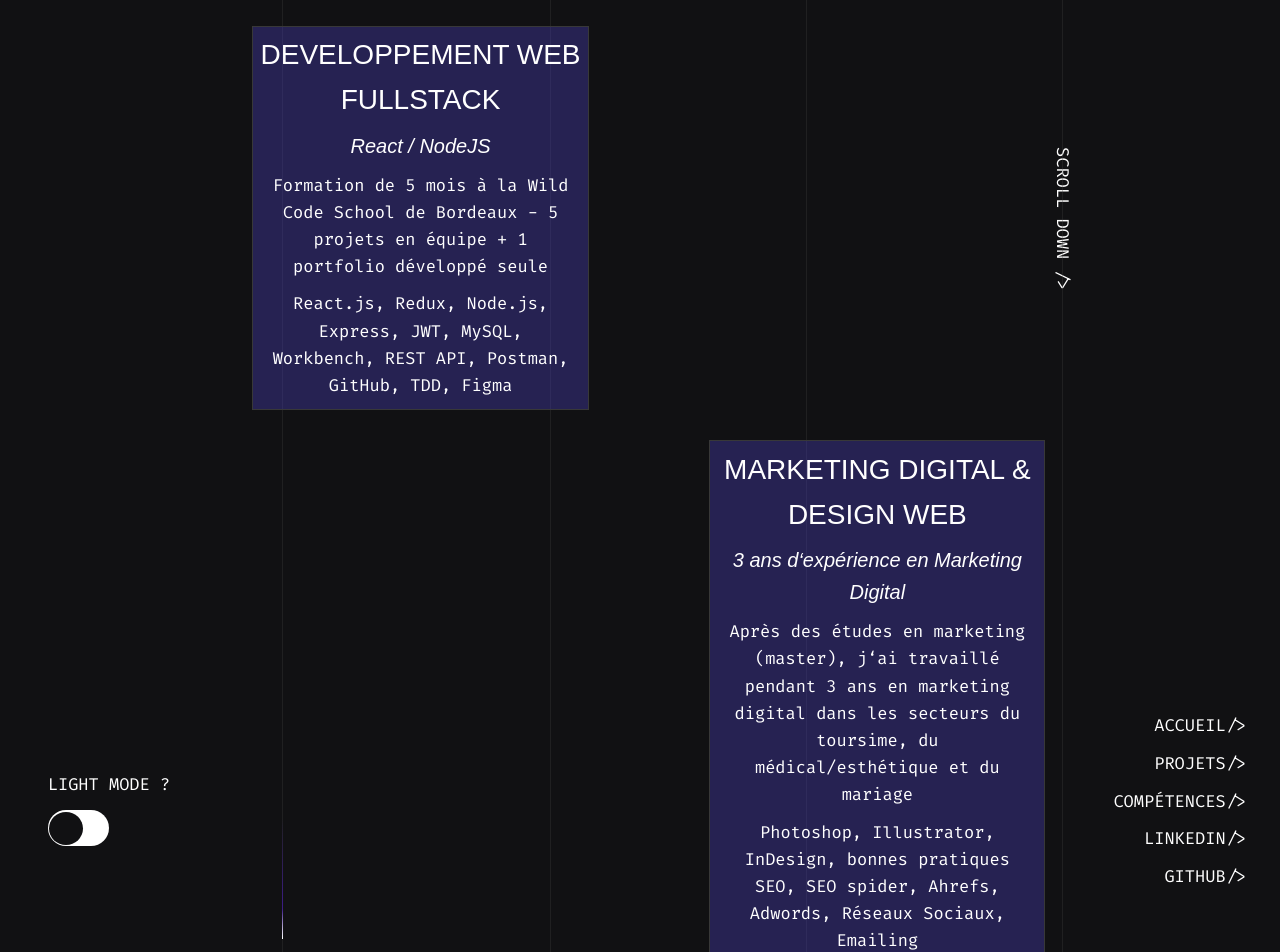
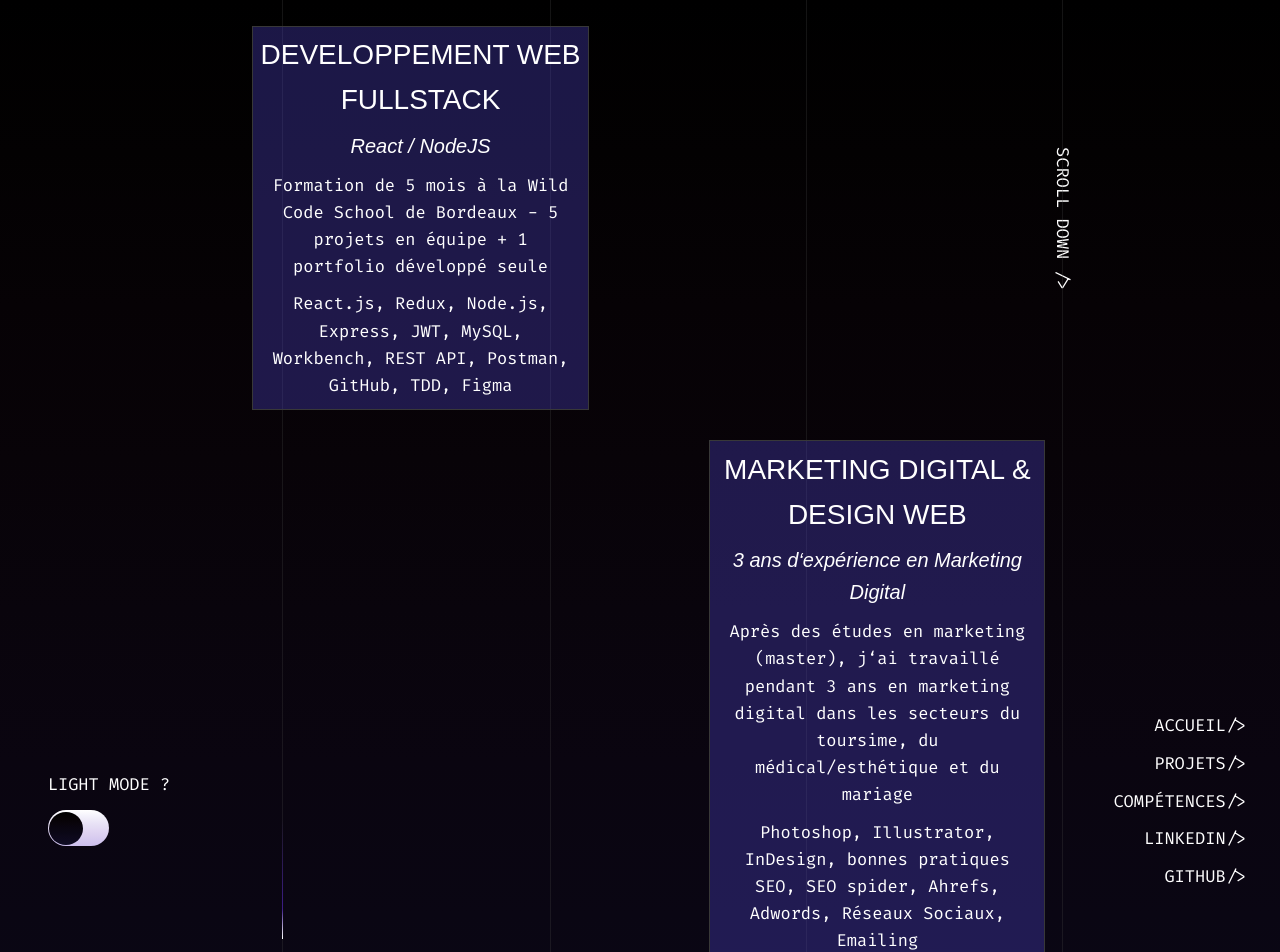
Before and after one commit to DelphLB/portfolio2020, a React (Create React App) app: page /competences in a window 1280 px wide. Shown: the top 952 px of the page. Built offline with nearby package versions, Linux system fonts and the light colour scheme.

Commit message:
newbackground

```diff
--- a/src/App.css
+++ b/src/App.css
@@ -12,15 +12,57 @@ html {
   cursor: url("./assets/icons8-tap-80\ \(1\).png"), pointer;
 }
 .dark .toggleContainer {
-  background-color: #fff;
+  background-image: linear-gradient(
+    to bottom,
+    #ffffff,
+    #f9f8fd,
+    #f3f1fb,
+    #eeeaf8,
+    #e9e3f6,
+    #e5def4,
+    #e2d8f3,
+    #ded3f1,
+    #dacef0,
+    #d5c9ef,
+    #d1c4ee,
+    #ccbfed
+  );
 }
 
 .light .toggleContainer.isActive {
-  background-color: #111113;
+  background-image: linear-gradient(
+    to bottom,
+    #000000,
+    #030102,
+    #060205,
+    #080308,
+    #09040c,
+    #0a0510,
+    #0a0613,
+    #0a0716,
+    #0c081a,
+    #0d091d,
+    #0e0b20,
+    #0e0c24
+  );
 }
 
 .dark .toggleKnob {
-  background-color: #111113;
+  background-image: linear-gradient(
+    to bottom,
+    #000000,
+    #030102,
+    #060205,
+    #080308,
+    #09040c,
+    #0a0510,
+    #0a0613,
+    #0a0716,
+    #0c081a,
+    #0d091d,
+    #0e0b20,
+    #0e0c24
+  );
 }
 
 .light .toggleKnob.isActive {
@@ -29,7 +71,21 @@ html {
 
 .dark {
   text-align: center;
-  background-color: #111113;
+  background-image: linear-gradient(
+    to bottom,
+    #000000,
+    #030102,
+    #060205,
+    #080308,
+    #09040c,
+    #0a0510,
+    #0a0613,
+    #0a0716,
+    #0c081a,
+    #0d091d,
+    #0e0b20,
+    #0e0c24
+  );
   color: #ffffff;
   outline: #ffffff;
   outline: white;
@@ -38,13 +94,27 @@ html {
 
 .light {
   text-align: center;
-  background-color: rgb(235, 235, 235);
-  color: #111113;
+  background-image: linear-gradient(
+    to bottom,
+    #ffffff,
+    #f9f8fd,
+    #f3f1fb,
+    #eeeaf8,
+    #e9e3f6,
+    #e5def4,
+    #e2d8f3,
+    #ded3f1,
+    #dacef0,
+    #d5c9ef,
+    #d1c4ee,
+    #ccbfed
+  );
+  color: #161121;
   transition: all 1s ease-in;
 }
 
 .light a {
-  color: black;
+  color: #161121;
   transition: all 1s ease-in;
 }
 
--- a/src/components/reusables/contexts/themebutton.css
+++ b/src/components/reusables/contexts/themebutton.css
@@ -30,7 +30,7 @@
   width: 61px;
   height: 36px;
   border-radius: 30px;
-  background-color: #111113;
+  background-color: #1a1428e2;
   outline: none;
   border: none;
   margin-top: 12px;
```
